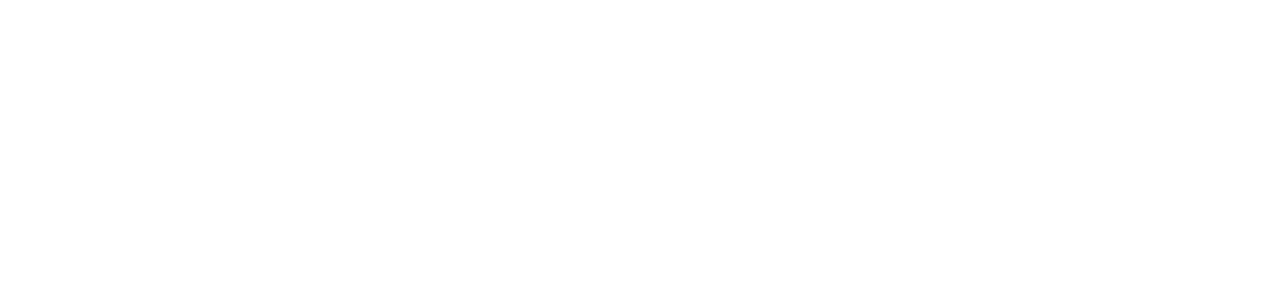
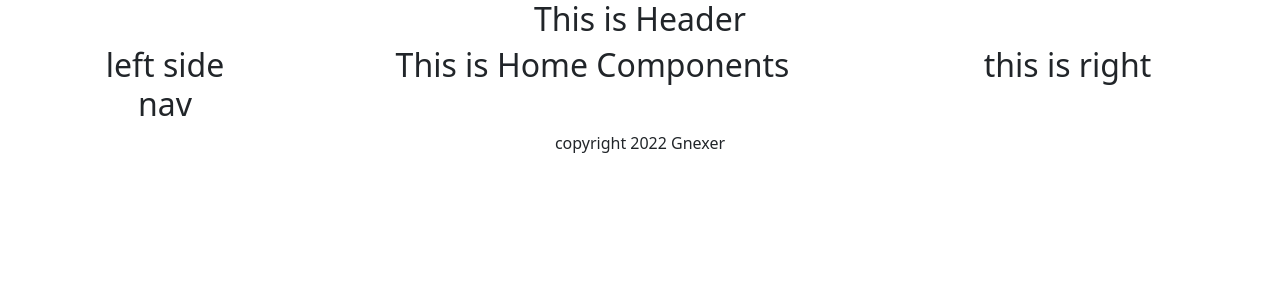
Before and after one commit to imashiqe/gnexer-news-client, a React (Create React App) app: page / in a window 1280 px wide. Shown: the top 300 px of the page. Built offline with nearby package versions, Linux system fonts and the light colour scheme.

Commit message:
file added

```diff
--- /dev/null
+++ b/src/Pages/Category/Category/Category.js
@@ -0,0 +1,11 @@
+import React from 'react';
+
+const Category = () => {
+    return (
+        <div>
+            <h2>This is Category</h2>
+        </div>
+    );
+};
+
+export default Category;
--- /dev/null
+++ b/src/Pages/Home/Home.js
@@ -0,0 +1,11 @@
+import React from 'react';
+
+const Home = () => {
+    return (
+        <div>
+            <h2>This is Home Components</h2>
+        </div>
+    );
+};
+
+export default Home;
--- /dev/null
+++ b/src/Pages/News/News.js
@@ -0,0 +1,11 @@
+import React from 'react';
+
+const News = () => {
+    return (
+        <div>
+            <h2>This is News</h2>
+        </div>
+    );
+};
+
+export default News;
--- /dev/null
+++ b/src/Pages/Shared/Footer/Footer.js
@@ -0,0 +1,11 @@
+import React from 'react';
+
+const Footer = () => {
+    return (
+        <div>
+           <p>copyright 2022 Gnexer</p>
+        </div>
+    );
+};
+
+export default Footer;
--- /dev/null
+++ b/src/Pages/Shared/Header/Header.js
@@ -0,0 +1,11 @@
+import React from 'react';
+
+const Header = () => {
+    return (
+        <div>
+            <h2>This is Header</h2>
+        </div>
+    );
+};
+
+export default Header;
--- /dev/null
+++ b/src/Pages/Shared/Header/LeftSideNav/LeftSideNav.js
@@ -0,0 +1,11 @@
+import React from 'react';
+
+const LeftSideNav = () => {
+    return (
+        <div>
+            <h2>left side nav</h2>
+        </div>
+    );
+};
+
+export default LeftSideNav;
--- /dev/null
+++ b/src/Pages/Shared/RightSideNav/RightSideNav.js
@@ -0,0 +1,11 @@
+import React from 'react';
+
+const RightSideNav = () => {
+    return (
+        <div>
+            <h2>this is right</h2>
+        </div>
+    );
+};
+
+export default RightSideNav;
--- a/src/layout/Main.js
+++ b/src/layout/Main.js
@@ -1,11 +1,31 @@
 import React from 'react';
+import { Col, Container, Row } from 'react-bootstrap';
 import { Outlet } from 'react-router-dom';
+import Footer from '../Pages/Shared/Footer/Footer';
+import Header from '../Pages/Shared/Header/Header';
+import LeftSideNav from '../Pages/Shared/Header/LeftSideNav/LeftSideNav';
+import RightSideNav from '../Pages/Shared/RightSideNav/RightSideNav';
 
 const Main = () => {
     return (
-        <div>
-            <Outlet></Outlet>
-        </div>
+          <div>
+            <Header></Header>
+             <Container>
+            <Row>
+                <Col lg="2">
+                   <LeftSideNav></LeftSideNav>
+                </Col>
+                <Col lg="7">
+                <Outlet></Outlet>
+                </Col>
+
+                <Col lg="3">
+                 <RightSideNav></RightSideNav>
+                </Col>
+            </Row>
+         </Container>
+         <Footer></Footer>
+          </div>
     );
 };
 
```
Also changed, not shown: src/Routes/Routes/Routes.js (+15 -1 lines).
